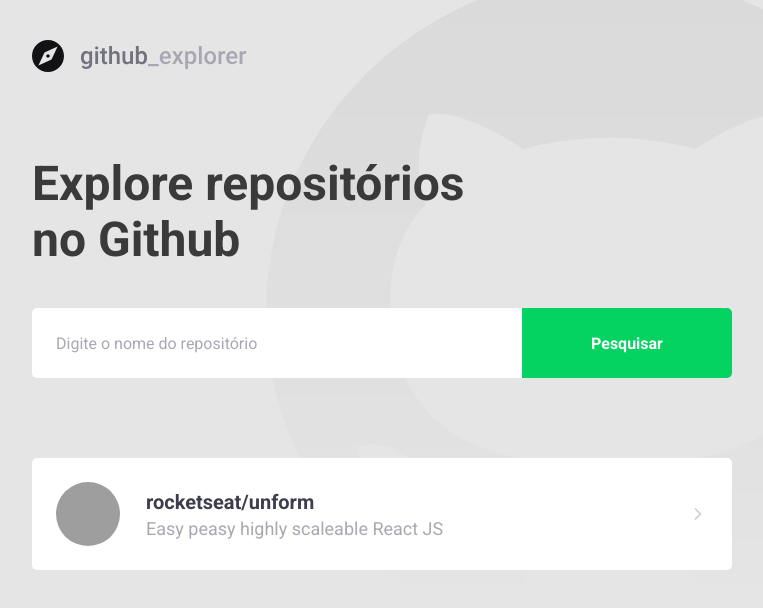
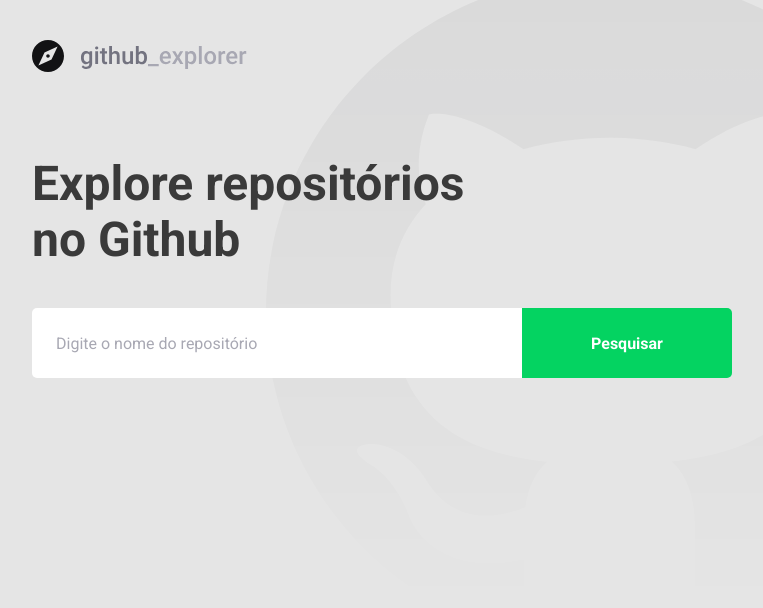
Before and after one commit to Valbermarcelino/Github-Explorer, a React (Create React App) app: page / in a window 1280 px wide. Shown: the top 608 px of the page, without its empty margins (148-911 px from the left). Built offline with nearby package versions, Linux system fonts and the light colour scheme; grey boxes are pictures that could not be loaded.

Commit message:
conectando a API-2

```diff
--- a/src/pages/Dashboard/index.tsx
+++ b/src/pages/Dashboard/index.tsx
@@ -31,6 +31,8 @@
     const repository = response.data;
 
     setRepositories([...repositories, repository]);
+
+    setNewRepo(''); // limpando barra de pesquisa
     // console.log(response.data);
     // console.log(newRepo);
     // Adição de um novo repositório
@@ -53,18 +55,20 @@
       </Form>
 
       <Repositories>
-        <a href="teste">
+        {repositories.map(repository => (
+          <a key={repository.full_name} href="teste">
             <img
-            src="https://instagram.fubt1-1.fna.fbcdn.net/v/t51.2885-19/s150x150/75280196_747899542397651_4926991176923348992_n.jpg?_nc_ht=instagram.fubt1-1.fna.fbcdn.net&_nc_ohc=zThdMKZGv8IAX9xeurU&tp=1&oh=87ddd62a2db124106da9cb3409b490b1&oe=602859FA"
-            alt="Valber"
+              src={repository.owner.avatar_url}
+              alt={repository.owner.login}
             />
             <div>
-            <strong>rocketseat/unform</strong>
-            <p>Easy peasy highly scaleable React JS</p>
+              <strong>{repository.full_name}</strong>
+              <p>{repository.description}</p>
             </div>
 
             <FiChevronRight size={20} />
           </a>
+        ))}
       </Repositories>
     </>
   );
--- a/src/pages/Dashboard/styles.ts
+++ b/src/pages/Dashboard/styles.ts
@@ -83,7 +83,8 @@
     }
 
     div {
-      margin-left: 26px;
+      margin: 0 16px;
+      flex: 1;
 
       strong {
         font-size: 20px;
```
Also changed, not shown: 1 other file (tests, documents, lock files or other folders). Lines whose indentation alone changed are shown as unchanged.
